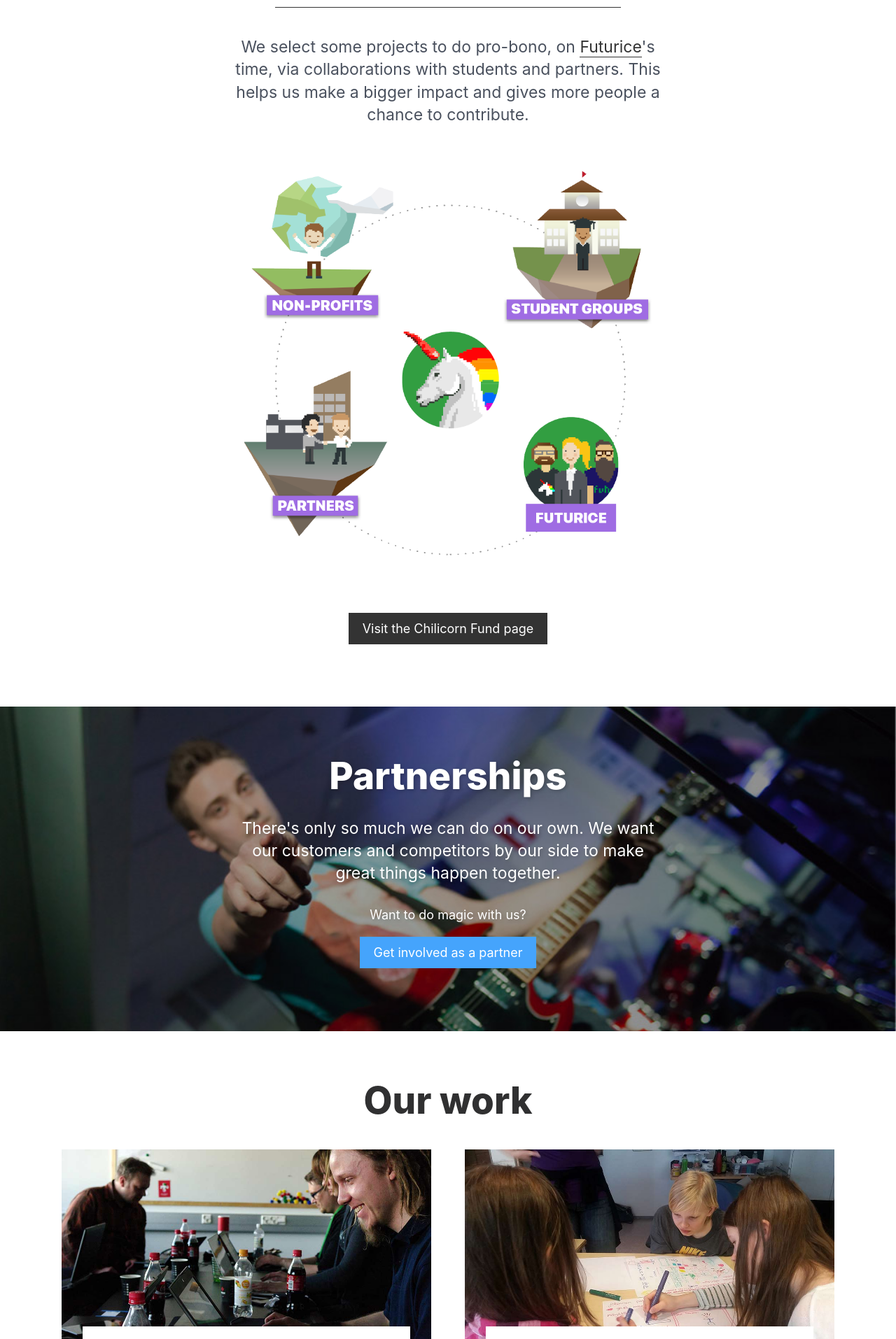
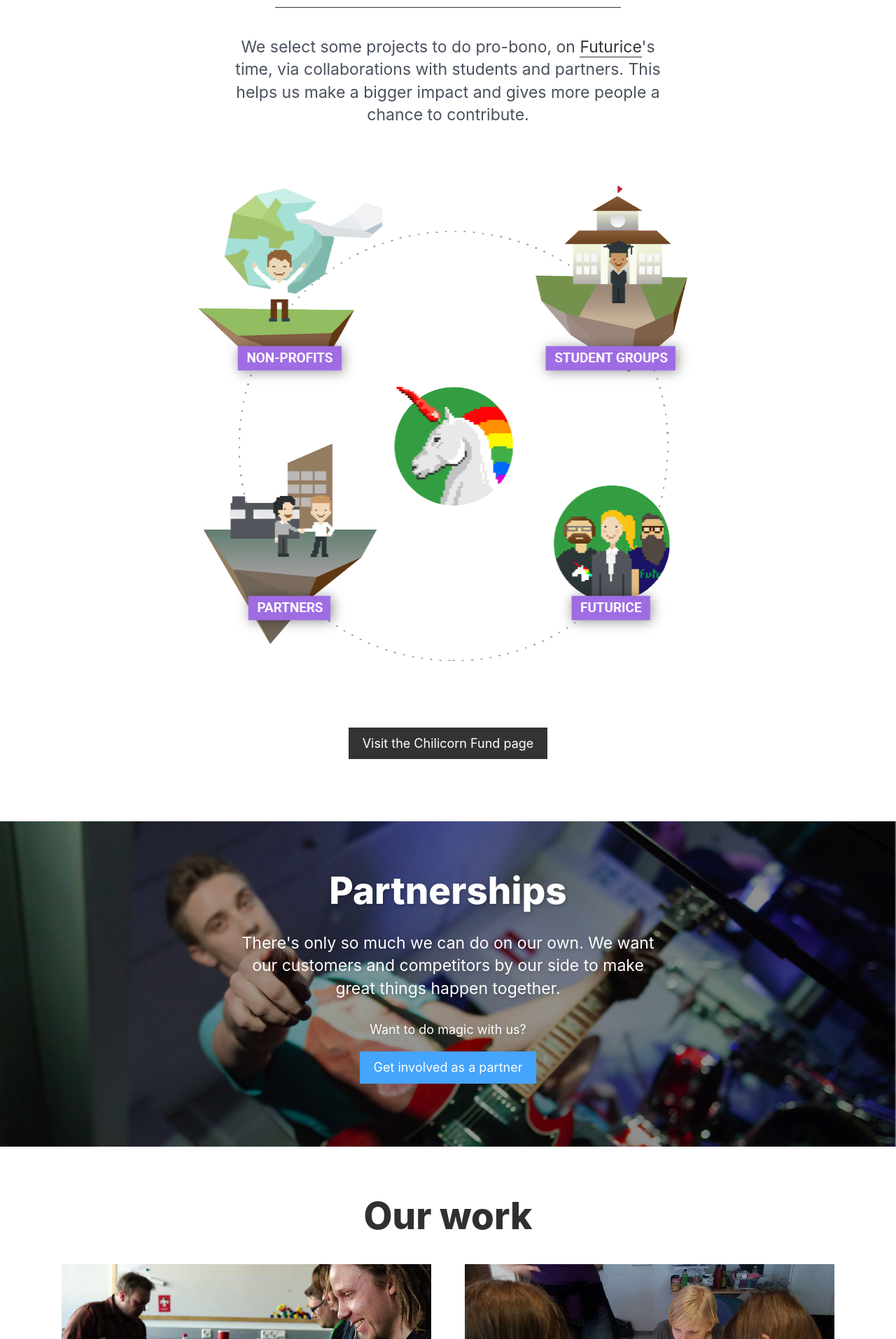
Before and after one commit to futurice/spiceprogram, a Jekyll site: the page built from index.html, in a window 1280 px wide. Shown: the part 2193-4107 px from the top of the page at 70% size. Built offline with Jekyll 4.4.1, drawn with Linux system fonts in a browser that asks for light colours; nearby versions of some CDN libraries.

Commit message:
Chilicorn diagram update on home page

```diff
--- a/assets/css/css.scss
+++ b/assets/css/css.scss
@@ -365,7 +365,7 @@
   }
   //background-color: #ececec;
   img {
-    max-width: 600px;
+    max-width: 760px;
     margin-top: 2rem;
     margin-bottom: 3rem;
     width: 100%;
```
Also changed, not shown: assets/img/chilicorn-diagram-simpler.png.
